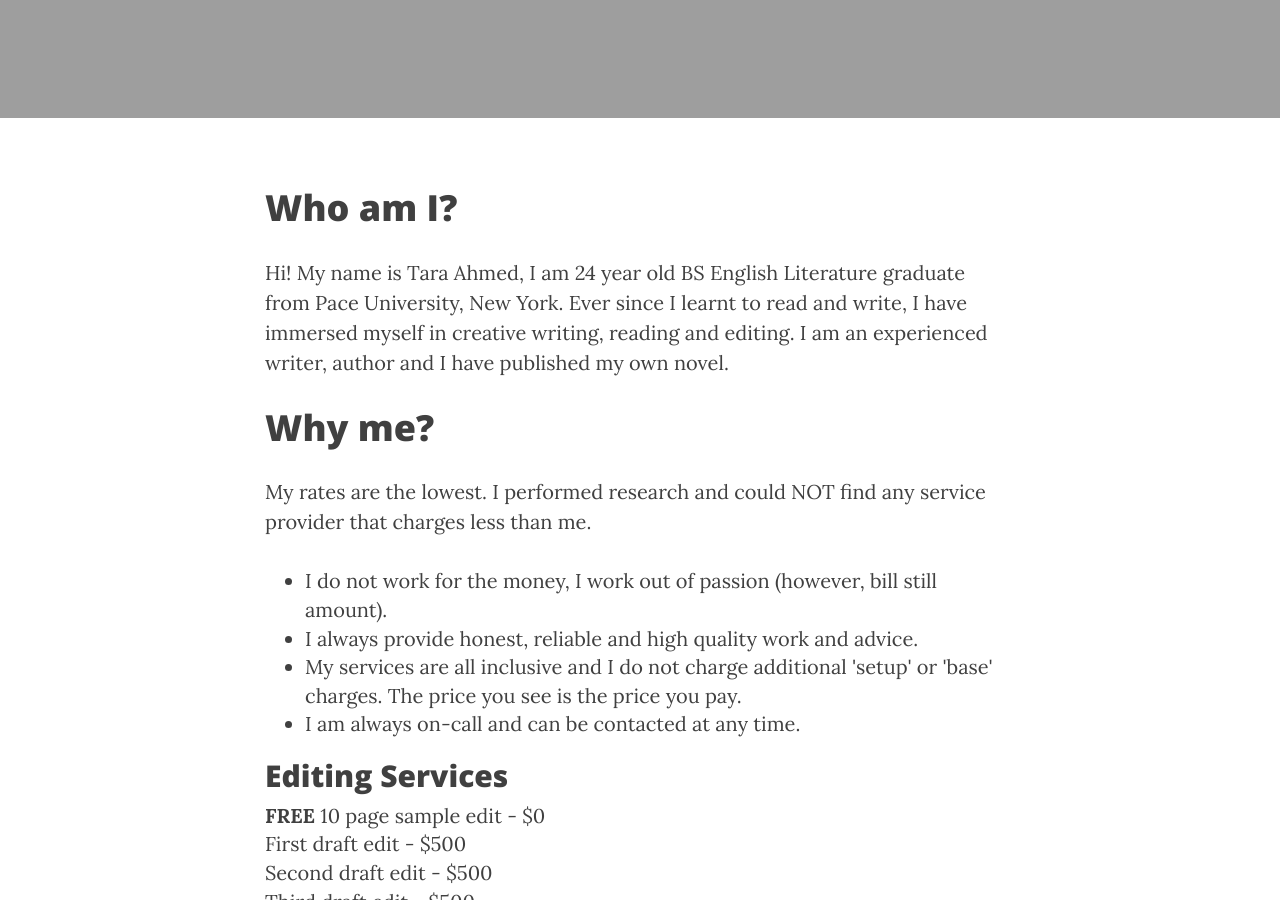
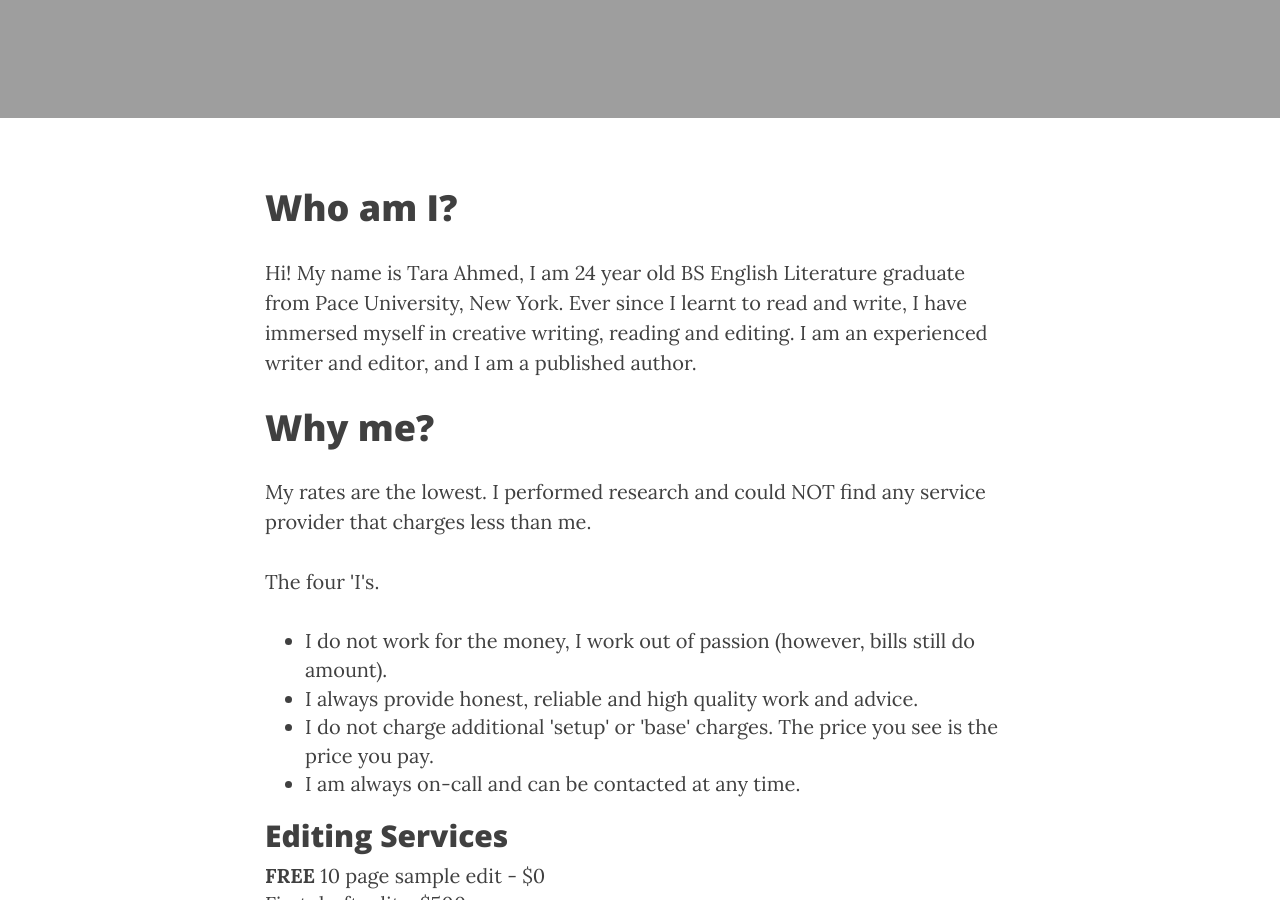
Before and after one commit to taraahmed/taraahmed.github.io, a Jekyll site: the page built from services.html, in a window 1280 px wide and 900 px high, scrolled down 338 px. Built offline with Jekyll 4.4.1, drawn with Linux system fonts in a browser that asks for light colours; nearby versions of some CDN libraries.

Commit message:
Update services.html

```diff
--- a/services.html
+++ b/services.html
@@ -5,13 +5,14 @@ description: "I provide."
 header-img: "img/about-bg.jpg"
 ---
 <h1>Who am I?</h1>
-<p>Hi! My name is Tara Ahmed, I am 24 year old BS English Literature graduate from Pace University, New York. Ever since I learnt to read and write, I have immersed myself in creative writing, reading and editing. I am an experienced writer, author and I have published my own novel.</p>
+<p>Hi! My name is Tara Ahmed, I am 24 year old BS English Literature graduate from Pace University, New York. Ever since I learnt to read and write, I have immersed myself in creative writing, reading and editing. I am an experienced writer and editor, and I am a published author.</p>
 <h1>Why me?</h1>
 <p>My rates are the lowest. I performed research and could NOT find any service provider that charges less than me.</p>
+<p>The four 'I's.</p>
 <ul>
-  <li>I do not work for the money, I work out of passion (however, bill still amount).</li>
+  <li>I do not work for the money, I work out of passion (however, bills still do amount).</li>
   <li>I always provide honest, reliable and high quality work and advice.</li>
-  <li>My services are all inclusive and I do not charge additional 'setup' or 'base' charges. The price you see is the price you pay.</li>
+  <li>I do not charge additional 'setup' or 'base' charges. The price you see is the price you pay.</li>
   <li>I am always on-call and can be contacted at any time.</li>
 </ul>
 
```
